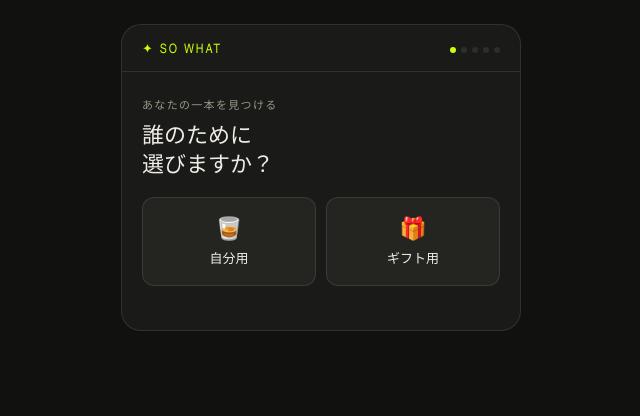
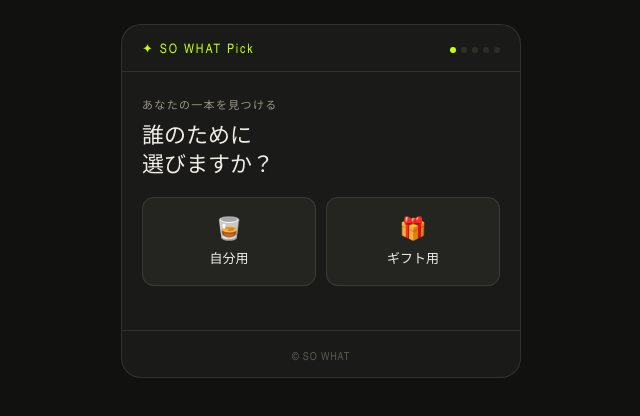
Before and after one commit to SoWhatMonster/pick-sowhat, a Next.js app: page /whisky in a window 1280 px wide. Shown: the top 416 px of the page, without its empty margins (319-959 px from the left). Built offline with nearby package versions, Linux system fonts and the light colour scheme.

Commit message:
feat: タイトル更新、ヘッダーリンク追加、フッターコピーライト追加

```diff
--- a/components/pick/StepFlow.module.css
+++ b/components/pick/StepFlow.module.css
@@ -28,6 +28,10 @@
   letter-spacing: 0.15em;
   color: var(--accent);
   font-family: var(--font-heading);
+  text-decoration: none;
+}
+.wordmark:hover {
+  opacity: 0.75;
 }
 
 .dots {
@@ -308,3 +312,22 @@
   margin-bottom: 12px;
   letter-spacing: 0.05em;
 }
+
+/* ── フッター ── */
+.footer {
+  border-top: 0.5px solid var(--border);
+  padding: 12px 20px;
+  text-align: center;
+}
+
+.footerLink {
+  font-size: 11px;
+  color: var(--text3);
+  text-decoration: none;
+  letter-spacing: 0.08em;
+  font-family: var(--font-heading);
+}
+
+.footerLink:hover {
+  color: var(--text2);
+}
--- a/components/pick/StepFlow.tsx
+++ b/components/pick/StepFlow.tsx
@@ -182,7 +182,12 @@ export default function StepFlow() {
   return (
     <div className={styles.frame}>
       <div className={styles.topbar}>
-        <span className={styles.wordmark}>{TEXT.siteTitle}</span>
+        <a
+          href={TEXT.siteUrl}
+          className={styles.wordmark}
+          target="_blank"
+          rel="noopener noreferrer"
+        >{TEXT.siteTitle}</a>
         <div className={styles.dots}>
           {Array.from({ length: totalDots }).map((_, i) => (
             <div key={i} className={`${styles.dot} ${i === step ? styles.dotActive : i < step ? styles.dotDone : ''}`} />
@@ -431,6 +436,14 @@ export default function StepFlow() {
           <button className={styles.ghostBtn} onClick={restart} type="button">{TEXT.result.restart}</button>
         </div>
       )}
+      <footer className={styles.footer}>
+        <a
+          href={TEXT.siteUrl}
+          className={styles.footerLink}
+          target="_blank"
+          rel="noopener noreferrer"
+        >{TEXT.copyright}</a>
+      </footer>
     </div>
   )
 }
--- a/constants/ja.ts
+++ b/constants/ja.ts
@@ -5,7 +5,9 @@
 // ============================================================
 
 export const TEXT = {
-  siteTitle: '✦ SO WHAT',
+  siteTitle: '✦ SO WHAT Pick',
+  siteUrl: 'https://sowhat.monster/',
+  copyright: '© SO WHAT',
 
   step0: {
     label: 'あなたの一本を見つける',
```
